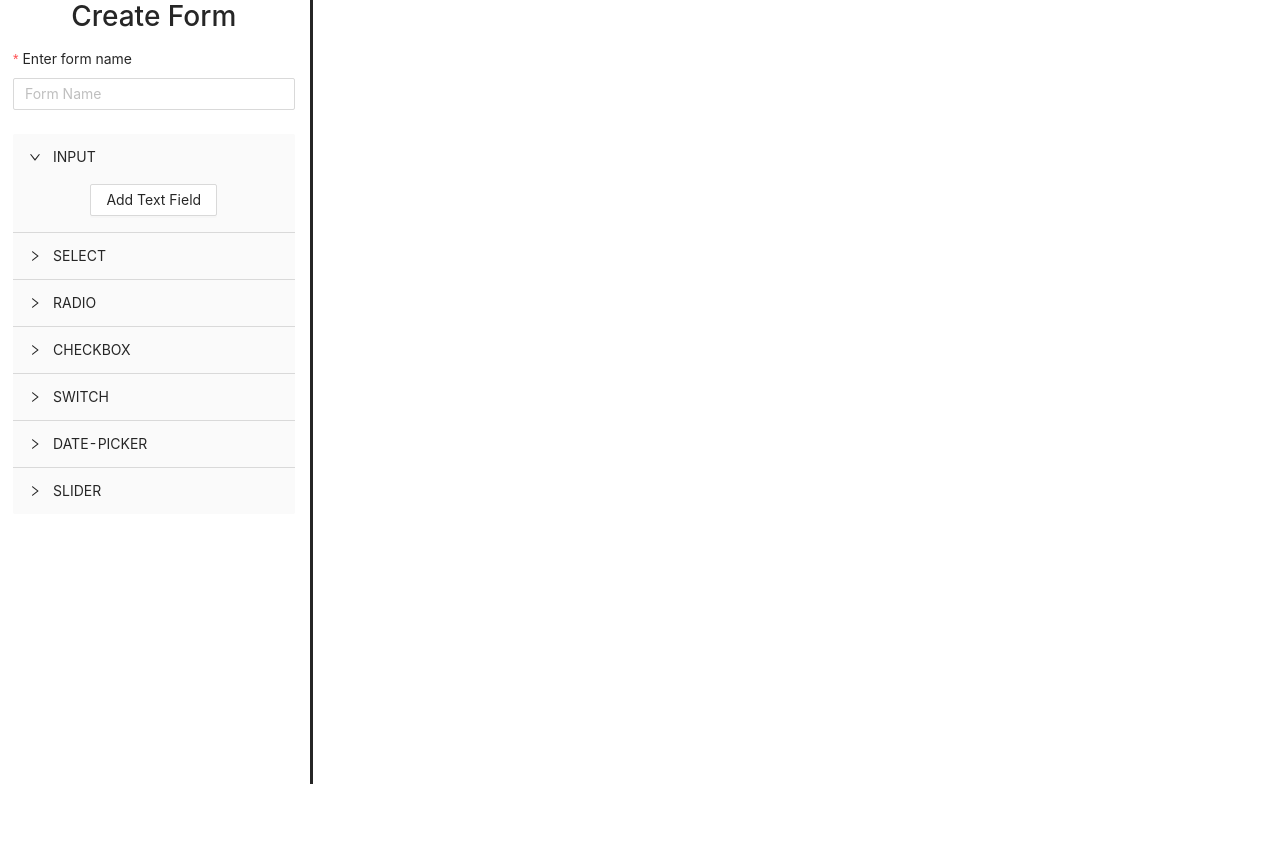
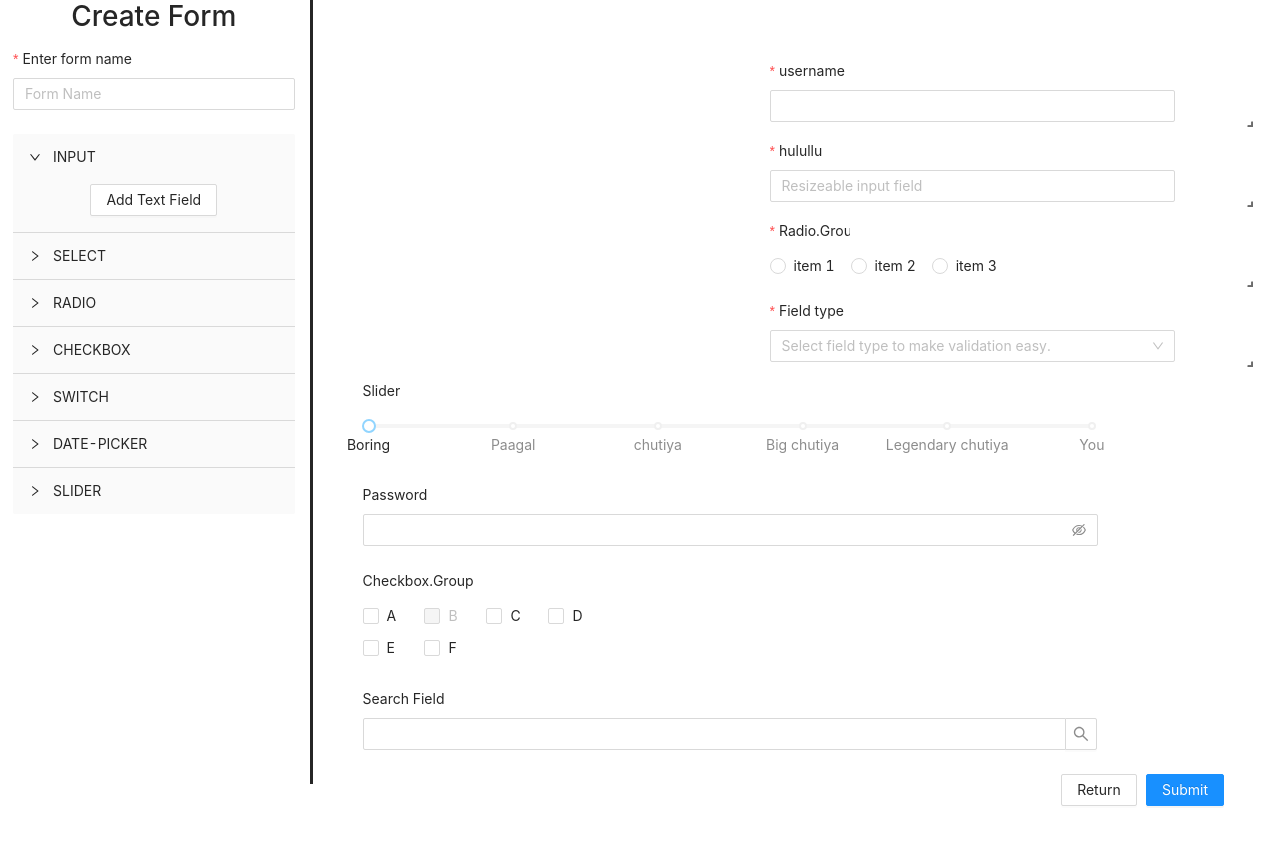
Before and after one commit to pranayag15/drag, a React (Create React App) app: page / in a window 1280 px wide. Shown: the top 844 px of the page. Before the commit the page ends 800 px from the top, so only its background shows below. Built offline with nearby package versions, Linux system fonts and the light colour scheme.

Commit message:
meaningful reduc variables

```diff
--- a/package.json
+++ b/package.json
@@ -10,6 +10,7 @@
     "immutability-helper": "^3.0.2",
     "react": "^16.13.1",
     "react-dom": "^16.13.1",
+    "react-grid-layout": "^0.18.3",
     "react-redux": "^7.2.0",
     "react-router-dom": "^5.1.2",
     "react-scripts": "3.4.1",
--- a/src/App.js
+++ b/src/App.js
@@ -21,7 +21,7 @@ class App extends Component {
                   <EditFormPanel />
                 </div>
                 <div style={{ padding: "50px" }} className="col-sm-9">
-                  {/* <Renderedfrom /> */}
+                  <Renderedfrom />
                 </div>
               </div>
             </Route>
--- a/src/actions/index.js
+++ b/src/actions/index.js
@@ -1 +1 @@
-export {addNewWidget, updateWidgetPosition, updateWidgetSize} from './widget.actions'
+export {addNewInputField, updateInputPosition, updateInputSize} from './widget.actions'
--- a/src/actions/types.js
+++ b/src/actions/types.js
@@ -1,3 +1,3 @@
-export const ADD_NEW_WIDGET = "ADD_NEW_WIDGET"
-export const UPADTE_WIDGET_POSITION = "UPADTE_WIDGET_POSITION"
-export const UPADTE_WIDGET_SIZE = "UPADTE_WIDGET_SIZE"
+export const ADD_NEW_INPUT_FIELD = "ADD_NEW_INPUT_FIELD"
+export const UPADTE_INPUT_FIELD_POSITION = "UPADTE_INPUT_FIELD_POSITION"
+export const UPADTE_INPUT_FIELD_SIZE = "UPADTE_INPUT_FIELD_SIZE"
--- a/src/actions/widget.actions.js
+++ b/src/actions/widget.actions.js
@@ -1,19 +1,19 @@
-import {ADD_NEW_WIDGET,  UPADTE_WIDGET_POSITION, UPADTE_WIDGET_SIZE} from './types'
+import {ADD_NEW_INPUT_FIELD,  UPADTE_INPUT_FIELD_POSITION, UPADTE_INPUT_FIELD_SIZE} from './types'
 
-export const addNewWidget = (widgetType, widgetProperties) => {
+export const addNewInputField = (fieldType, fieldData) => {
     return {
-        type: ADD_NEW_WIDGET,
+        type: ADD_NEW_INPUT_FIELD,
         payload: {
-            widgetID: Date.now(),
-            widgetType,
-            widgetProperties,
+            inputFieldId: Date.now(),
+            fieldType,
+            fieldData,
         }
     }
 }
 
-export const updateWidgetPosition = (id, position) => {
+export const updateInputPosition = (id, position) => {
     return {
-        type: UPADTE_WIDGET_POSITION,
+        type: UPADTE_INPUT_FIELD_POSITION,
         payload: {
             id,
             position
@@ -21,9 +21,9 @@ export const updateWidgetPosition = (id, position) => {
     }
 }
 
-export const updateWidgetSize = (id, size) => {
+export const updateInputSize = (id, size) => {
     return {
-        type: UPADTE_WIDGET_SIZE,
+        type: UPADTE_INPUT_FIELD_SIZE,
         payload: {
             id,
             size
--- a/src/components/EditComponents/AddFieldFroms/AddInput.jsx
+++ b/src/components/EditComponents/AddFieldFroms/AddInput.jsx
@@ -17,10 +17,8 @@ import {
 import { CloseOutlined, CheckOutlined } from "@ant-design/icons";
 import "antd/dist/antd.css";
 import "./addForm.css";
-import {
-  addNewWidget
-} from '../../../actions/'
-import { connect } from 'react-redux'
+import { addNewInputField } from "../../../actions/";
+import { connect } from "react-redux";
 const { Option } = Select;
 const tailLayout = {
   wrapperCol: {
@@ -28,7 +26,6 @@ const tailLayout = {
     span: 5,
   },
 };
-
 
 class ContactForm extends Component {
   formRef = React.createRef();
@@ -39,9 +36,10 @@ class ContactForm extends Component {
   }
 
   onFinish = (values) => {
-    if (values.input.isrequired = values.input.isrequired ? values.input.isrequired : true)
-      console.log("form data", values);
-      this.props.addNewWidget("form", values)
+    console.log("form data", values);
+    this.props.addNewInputField("Input", values);
+    this.props.closeModal();
+    this.formRef.current.resetFields();
   };
 
   onFinishFailed = (errorInfo) => {
@@ -49,18 +47,19 @@ class ContactForm extends Component {
   };
 
   render() {
-    console.log(this.props)
+    console.log(this.props);
     return (
       <Form
-        //initialValues={{}}
+        initialValues={{ isrequired: true }}
         layout="vertical"
+        ref={this.formRef}
         onFinish={this.onFinish}
         className="my-form"
       >
         <Row gutter={16}>
           <Col span={12}>
             <Form.Item
-              name={["input", "username"]}
+              name={["username"]}
               label="Field Name"
               rules={[
                 {
@@ -74,7 +73,7 @@ class ContactForm extends Component {
           </Col>
           <Col span={12}>
             <Form.Item
-              name={["input", "label"]}
+              name={["label"]}
               label="Label"
               rules={[
                 {
@@ -87,13 +86,13 @@ class ContactForm extends Component {
             </Form.Item>
           </Col>
           <Col span={12}>
-            <Form.Item name={["input", "placeholder"]} label="Placeholder">
+            <Form.Item name={["placeholder"]} label="Placeholder">
               <Input placeholder="Placeholder is this text that you are reading." />
             </Form.Item>
           </Col>
           <Col span={12}>
             <Form.Item
-              name={["input", "select"]}
+              name={["select"]}
               label="Field type"
               rules={[
                 {
@@ -113,7 +112,7 @@ class ContactForm extends Component {
             </Form.Item>
           </Col>
           <Col span={12}>
-            <Form.Item name={["input", "isrequired"]} label="Is required">
+            <Form.Item name={["isrequired"]} label="Is required">
               <Switch
                 defaultChecked
                 checkedChildren={<CheckOutlined />}
@@ -135,14 +134,14 @@ class ContactForm extends Component {
   }
 }
 
-const mapStateToProps = state => ({
-  widget:state.allWidgets
-})
+const mapStateToProps = (state) => ({
+  widget: state.allWidgets,
+});
 
-const mapDispatchToProps = dispatch => ({
-  addNewWidget
-})
+const mapDispatchToProps = (dispatch) => ({
+  addNewInputField,
+});
 
 export default connect(mapStateToProps, {
-  addNewWidget,
-})(ContactForm)
+  addNewInputField,
+})(ContactForm);
--- a/src/components/EditComponents/Renderedfrom.js
+++ b/src/components/EditComponents/Renderedfrom.js
@@ -1,4 +1,5 @@
 import React, { Component } from "react";
+import GridLayout from "react-grid-layout";
 import {
   Form,
   Select,
@@ -15,6 +16,8 @@ import {
   Col,
 } from "antd";
 import "antd/dist/antd.css";
+import "../../../node_modules/react-grid-layout/css/styles.css";
+import "../../../node_modules/react-resizable/css/styles.css";
 
 const { Option } = Select;
 const layout = {
@@ -35,6 +38,10 @@ class ContactForm extends Component {
     super(props);
     this.state = {};
   }
+
+  onLayoutChange = (layout, layouts) => {
+    console.table(layout);
+  };
 
   onFinish = (values) => {
     console.log("form data", values);
@@ -58,6 +65,17 @@ class ContactForm extends Component {
           onFinish={this.onFinish}
           onFinishFailed={this.onFinishFailed}
         >
+          <GridLayout
+            onLayoutChange={this.onLayoutChange}
+            className="layout"
+            cols={12}
+            rowHeight={30}
+            width={1200}
+          >
+            <div
+              key="a"
+              data-grid={{ x: 4, y: 0, w: 5, h: 2, minW: 4, maxH: 2 }}
+            >
               <Form.Item
                 name="username"
                 label="username"
@@ -70,13 +88,60 @@ class ContactForm extends Component {
               >
                 <Input />
               </Form.Item>
-          <Form.Item name="radio-group" label="Radio.Group" rules={[{ required: true } ]}>
+            </div>
+            <div
+              key="b"
+              data-grid={{ x: 4, y: 0, w: 5, h: 2, minW: 4, maxH: 2 }}
+            >
+              <Form.Item
+                name="hululuul"
+                label="hulullu"
+                rules={[
+                  {
+                    type: "",
+                    required: true,
+                  },
+                ]}
+              >
+                <Input placeholder="Resizeable input field" />
+              </Form.Item>
+            </div>
+
+          <div key="c" data-grid={{ x: 4, y: 0, w: 5, h: 2, minW: 4, maxH: 2 }}>
+            <Form.Item
+              name="radio-group"
+              label="Radio.Group"
+              rules={[{ required: true }]}
+            >
               <Radio.Group>
                 <Radio value="a">item 1</Radio>
                 <Radio value="b">item 2</Radio>
                 <Radio value="c">item 3</Radio>
               </Radio.Group>
             </Form.Item>
+          </div>
+          <div key="d" data-grid={{ x: 4, y: 0, w: 5, h: 2, minW: 4, maxH: 2 }}>
+            <Form.Item
+              name={["input", "select"]}
+              label="Field type"
+              rules={[
+                {
+                  required: true,
+                  message: "Please select field type",
+                },
+              ]}
+            >
+              <Select placeholder="Select field type to make validation easy.">
+                <Option value="string">String</Option>
+                <Option value="email">Email</Option>
+                <Option value="number">Number</Option>
+                <Option value="password">Password</Option>
+                <Option value="textarea">Textarea</Option>
+                <Option value="search">Search</Option>
+              </Select>
+            </Form.Item>
+          </div>
+          </GridLayout>
           <Form.Item name="slider" label="Slider">
             <Slider
               marks={{
--- a/src/reducers/index.js
+++ b/src/reducers/index.js
@@ -1,5 +1,5 @@
 import {combineReducers} from 'redux'
-import widgetReducer from './widgets.reducers'
+import widgetReducer  from './widgets.reducers'
 export default combineReducers({
-    allWidgets: widgetReducer
+    formFields: widgetReducer
 })
--- a/src/reducers/widgets.reducers.js
+++ b/src/reducers/widgets.reducers.js
@@ -1,34 +1,32 @@
 import {
-    ADD_NEW_WIDGET,
-    UPADTE_WIDGET_POSITION,
-    UPADTE_WIDGET_SIZE
+  ADD_NEW_INPUT_FIELD,
+    UPADTE_INPUT_FIELD_POSITION,
+    UPADTE_INPUT_FIELD_SIZE
   } from "../actions/types";
   import update from "immutability-helper";
 
   const initState = {
-    widgets: []
+    inputFields: []
   };
 
   export default function(state = initState, action) {
     switch (action.type) {
-      case ADD_NEW_WIDGET:
-        let newWidget = state.widgets;
-        state.widgets.push({
-          widgetID: action.payload.widgetID,
-          type: action.payload.widgetType,
-          property : action.payload.widgetProperties
+      case ADD_NEW_INPUT_FIELD:
+        let newWidget = state.inputFields;
+        state.inputFields.push({
+          inputFieldId: action.payload.inputFieldId,
+          type: action.payload.fieldType,
+          fieldData : action.payload.fieldData
         });
-        console.log(state.widgets, "local statee");
-        console.log(state)
         return {
           ...state
         };
 
-      case UPADTE_WIDGET_POSITION:
-        var widgetIndex = state.widgets.findIndex(
-          obj => obj.widgetID == action.payload.id
+      case UPADTE_INPUT_FIELD_POSITION:
+        var widgetIndex = state.inputFields.findIndex(
+          obj => obj.inputFieldId == action.payload.id
         );
-        state.widgets = update(state.widgets, {
+        state.inputFields = update(state.inputFields, {
           [widgetIndex]: {
             position: {
               left: { $set: action.payload.position.x },
@@ -40,11 +38,11 @@ import {
           ...state
         };
 
-      case UPADTE_WIDGET_SIZE:
-        var widgetIndex = state.widgets.findIndex(
-          obj => obj.widgetID == action.payload.id
+      case UPADTE_INPUT_FIELD_SIZE:
+        var widgetIndex = state.inputFields.findIndex(
+          obj => obj.inputFieldId == action.payload.id
         );
-        state.widgets = update(state.widgets, {
+        state.inputFields = update(state.inputFields, {
           [widgetIndex]: {
             size: {
               width: { $set: action.payload.size.offsetWidth },
```
Also changed, not shown: 1 other file (tests, documents, lock files or other folders). Lines whose indentation alone changed are shown as unchanged.
